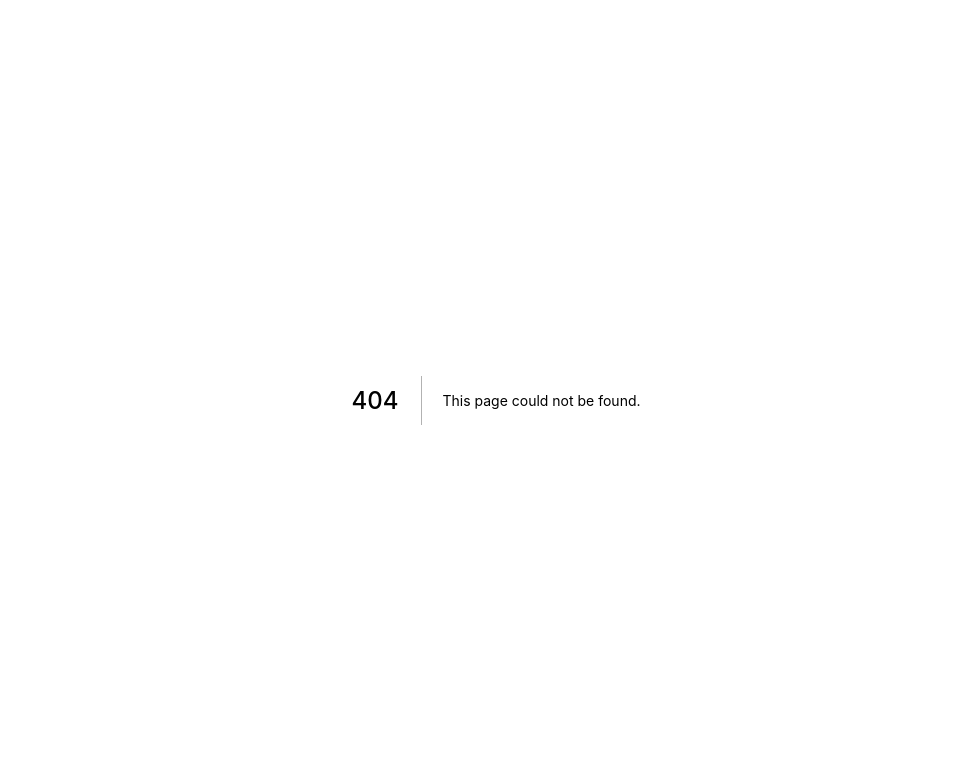
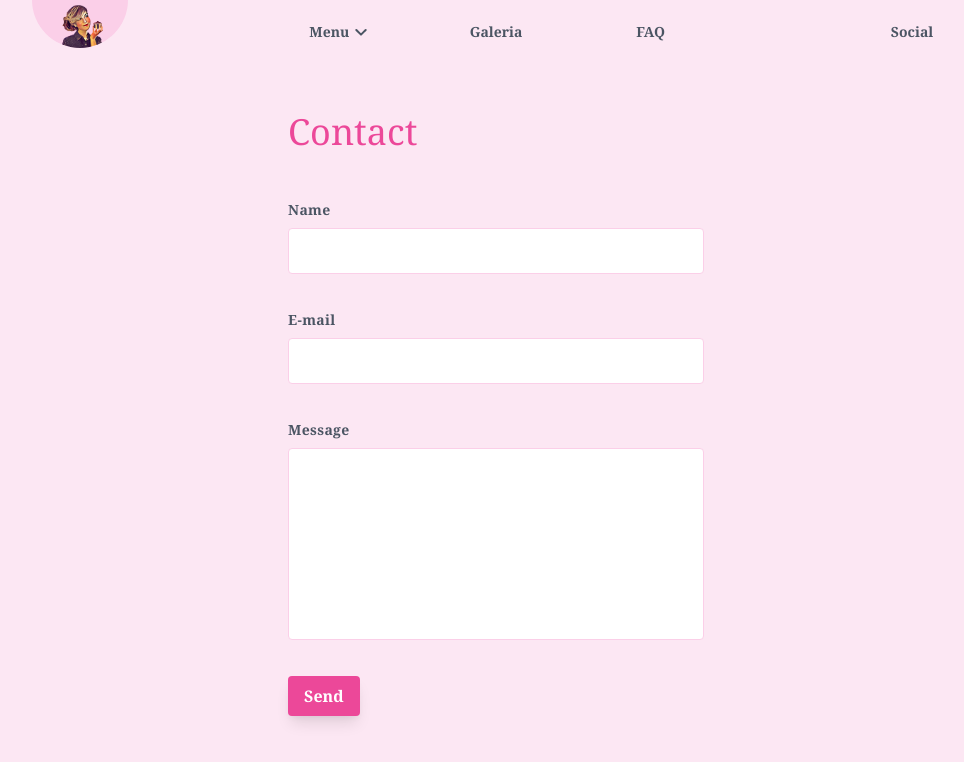
Before and after one commit to RobertJewell/shelfie-next-tailwind, a Next.js app: page /contact in a window 1280 px wide. Before the commit this address had no page. Shown: the top 762 px of the page, without its empty margins (144-1108 px from the left). Built offline with nearby package versions, Linux system fonts and the light colour scheme.

Commit message:
Build contact form layout

```diff
--- /dev/null
+++ b/components/ContactForm.js
@@ -0,0 +1,72 @@
+import { motion } from "framer-motion";
+
+const fadeInUp = {
+	initial: { y: 60, opacity: 0 },
+	animate: {
+		y: 0,
+		opacity: 1,
+	},
+};
+
+export default function ContactForm() {
+	return (
+		<form className="w-full max-w-lg mx-auto mt-12">
+			<motion.div className="flex flex-wrap mb-6 -mx-3" variants={fadeInUp}>
+				<div className="w-full px-3 md:mb-0">
+					<label
+						className="block mb-2 text-sm font-bold tracking-wide text-gray-600 "
+						htmlFor="name"
+					>
+						Name
+					</label>
+					<input
+						className="block w-full px-4 py-3 mb-3 leading-tight text-gray-600 bg-white border border-pink-200 rounded appearance-none focus:outline-none focus:bg-white focus:border-pink-500"
+						id="name"
+						type="name"
+						placeholder=""
+					/>
+				</div>
+			</motion.div>
+			<motion.div className="flex flex-wrap mb-6 -mx-3" variants={fadeInUp}>
+				<div className="w-full px-3">
+					<label
+						className="block mb-2 text-sm font-bold tracking-wide text-gray-600 "
+						htmlFor="grid-password"
+					>
+						E-mail
+					</label>
+					<input
+						className="block w-full px-4 py-3 mb-3 leading-tight text-gray-600 bg-white border border-pink-200 rounded appearance-none focus:outline-none focus:bg-white focus:border-pink-500"
+						id="email"
+						type="email"
+					/>
+				</div>
+			</motion.div>
+			<motion.div className="flex flex-wrap mb-6 -mx-3" variants={fadeInUp}>
+				<div className="w-full px-3">
+					<label
+						className="block mb-2 text-sm font-bold tracking-wide text-gray-600 "
+						htmlFor="grid-password"
+					>
+						Message
+					</label>
+					<textarea
+						className="block w-full h-48 px-4 py-3 mb-3 leading-tight text-gray-600 bg-white border border-pink-200 rounded appearance-none resize-none no-resize focus:outline-none focus:bg-white focus:border-pink-500"
+						id="message"
+					></textarea>
+				</div>
+			</motion.div>
+			<motion.div className="md:flex md:items-center" variants={fadeInUp}>
+				<div className="md:w-1/3">
+					<button
+						className="px-4 py-2 font-bold text-white bg-pink-500 rounded shadow-lg hover:bg-pink-600 focus:shadow-outline focus:outline-none"
+						type="button"
+					>
+						Send
+					</button>
+				</div>
+				<div className="md:w-2/3"></div>
+			</motion.div>
+		</form>
+	);
+}
--- /dev/null
+++ b/pages/contact.js
@@ -0,0 +1,45 @@
+import NavBar from "../components/NavBar";
+import ContactForm from "../components/ContactForm";
+import { motion } from "framer-motion";
+
+const containerFade = {
+	initial: {
+		opacity: 0,
+	},
+	animate: {
+		y: 0,
+		opacity: 1,
+		transition: {
+			staggerChildren: 0.1,
+			delayChildren: 0.3,
+		},
+	},
+};
+
+const fadeInUp = {
+	initial: { y: 60, opacity: 0 },
+	animate: {
+		y: 0,
+		opacity: 1,
+	},
+};
+
+export default function contact() {
+	return (
+		<motion.div
+			className="font-serif text-gray-600"
+			variants={containerFade}
+			initial="initial"
+			animate="animate"
+		>
+			<NavBar></NavBar>
+
+			<section className="container flex flex-col justify-center max-w-lg px-6 mx-auto min-h-700 md:px-12 sm:min-h-400">
+				<motion.h1 className="mt-12 text-4xl text-pink-500" variants={fadeInUp}>
+					Contact
+				</motion.h1>
+				<ContactForm></ContactForm>
+			</section>
+		</motion.div>
+	);
+}
--- a/pages/index.js
+++ b/pages/index.js
@@ -25,7 +25,7 @@ export default function Home() {
 							Pracownia cukiernicza
 						</h3>
 						<div className="mt-12">
-							<Link href="orderForm" scroll={false}>
+							<Link href="contact" scroll={false}>
 								<a className="px-4 py-3 my-4 text-sm text-white transition-colors bg-pink-500 rounded-xl hover:bg-pink-600">
 									Złóż zamówienie
 								</a>
--- a/pages/orderForm.js
+++ /dev/null
@@ -1,10 +0,0 @@
-import NavBar from "../components/NavBar";
-
-export default function orderForm() {
-	return (
-		<div>
-			<NavBar></NavBar>
-			<h1>hello</h1>
-		</div>
-	);
-}
```
